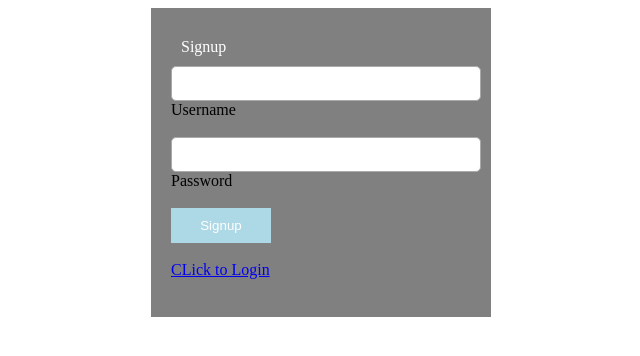
After one commit to kevinnevs/ProjectNLC, a PHP site: page /signup.php in a window 1280 px wide. The commit adds this page. Shown: the top 356 px of the page, without its empty margins (319-959 px from the left). Run offline with PHP 8.4, Linux system fonts and the light colour scheme.

Commit message:
Initial commit

```diff
--- /dev/null
+++ b/wfolder/Login_SignUp/connection.php
@@ -0,0 +1,12 @@
+<?php
+
+
+$dbhost = "localhost";
+$dbuser = "root";
+$dbpass = "";
+$dbname = "projectnlc";
+
+if(!$con = mysqli_connect ($dbhost,$dbuser,$dbpass,$dbname))
+{
+	die("failed to connect");
+}
--- a/wfolder/Login_SignUp/functions.php
+++ b/wfolder/Login_SignUp/functions.php
@@ -20,7 +20,7 @@ function check_login($con)
 		}
 	}
 
-	/redirect to login
+	//redirect to login
 	header("Location: login.php");
 	die;
 }
--- a/wfolder/Login_SignUp/login.php
+++ b/wfolder/Login_SignUp/login.php
@@ -2,7 +2,7 @@
 session_start ();
 
 include("connection.php");
-include("funtion.php");
+include("functions.php");
 
 if ($_SERVER['REQUEST_METHOD'] == "POST")
 {
--- /dev/null
+++ b/wfolder/Login_SignUp/signup.php
@@ -0,0 +1,85 @@
+<?php
+session_start();
+
+include("connection.php");
+include("functions.php");
+
+if($_SERVER['REQUEST_METHOD'] == "POST")
+{
+	//something was posted
+	$user_name = $_POST['user_name'];
+	$password = $_POST['password'];
+
+	if(!empty($user_name) && !empty($password) && !is_numeric($user_name))
+	{
+
+		//save to database
+		$user_id = random_num(20);
+		$query = "insert into users (user_id,user_name,password)values('$user_id','$user_name','$password')";
+
+		mysqli_query($con, $query);
+
+		header("Location: login.php");
+		die;
+	}else
+	{
+		echo "Please enter some valid information!";
+
+
+	}
+}
+
+?>
+
+<!DOCTYPE html>
+<html>
+<head>
+	<title>SignUp</title>
+</head>
+<body>
+
+<style type="text/css">
+
+	#text{
+
+		height: 25px;
+		border-radius: 5px;
+		padding: 4px;
+		border: solid thin #aaa;
+		width: 100%;
+	}
+
+	#button{
+
+		padding: 10px;
+		width: 100px;
+		color: white;
+		background-color: lightblue;
+		border: none;
+	}
+
+	#box{
+
+		background-color: grey;
+		margin: auto;
+		width: 300px;
+		padding: 20px;
+	}
+
+	</style>
+
+<div id="box">
+
+	<form method="post">
+		<div style="font-size: : 20px; margin: 10px;color: white;">
+		Signup</div>
+<input id="text" type="text" name="user_name">Username<br><br>
+<input id="text" type="password" name="password">Password<br><br>
+
+<input id="button" type="submit" value="Signup"><br><br>
+
+<a href="login.php">CLick to Login</a><br><br>
+</form>
+</div>
+</body>
+</html>
```
Also changed, not shown: wfolder/Login_SignUp/logout.php (added, +12 -0 lines).
